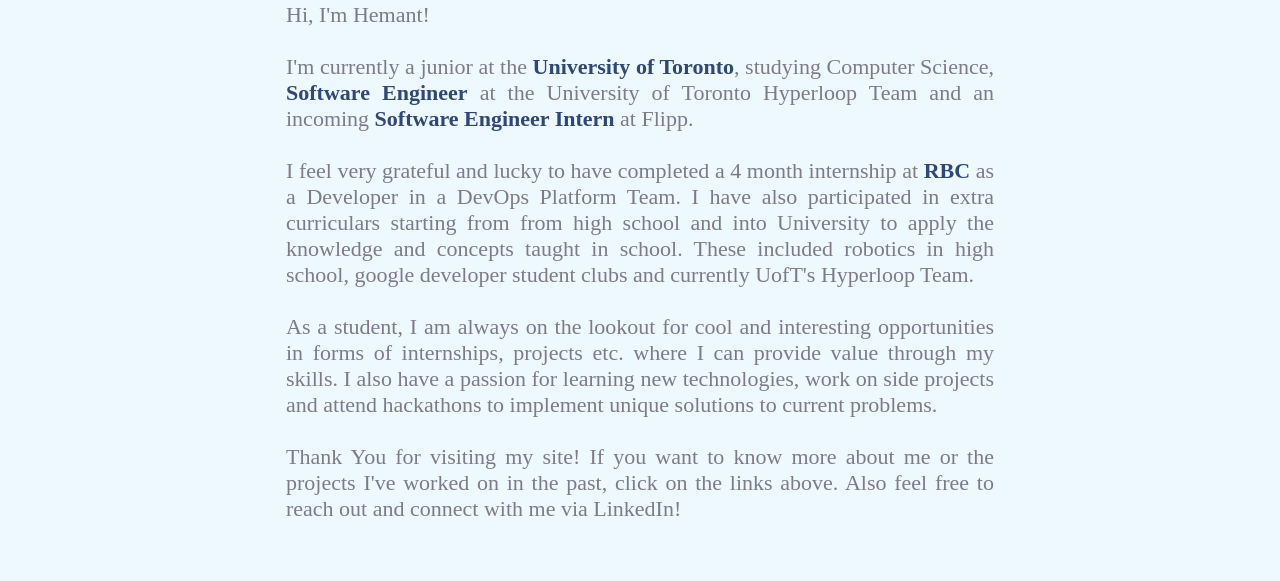
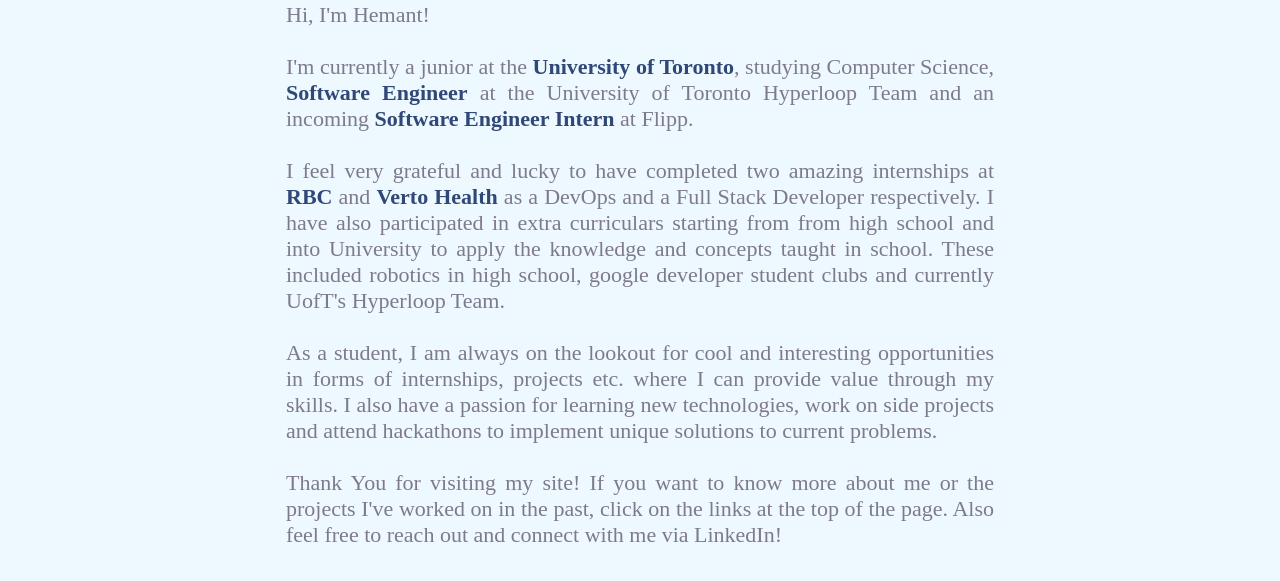
Before and after one commit to hemant3434/Personal-Website, a website: page pub/index.html in a window 1280 px wide. Shown: the part 271-852 px from the top of the page. Drawn offline with Linux system fonts and the light colour scheme; a web font is replaced by a local one.

Commit message:
Update index.html

```diff
--- a/pub/index.html
+++ b/pub/index.html
@@ -69,12 +69,13 @@
         University of Toronto Hyperloop Team and an incoming
         <span>Software Engineer Intern</span> at Flipp. <br />
         <br />
-        I feel very grateful and lucky to have completed a 4 month internship at
-        <span>RBC</span> as a Developer in a DevOps Platform Team. I have also
-        participated in extra curriculars starting from from high school and
-        into University to apply the knowledge and concepts taught in school.
-        These included robotics in high school, google developer student clubs
-        and currently UofT's Hyperloop Team. <br /><br />
+        I feel very grateful and lucky to have completed two amazing internships
+        at <span>RBC</span> and <span>Verto Health</span> as a DevOps and a Full
+        Stack Developer respectively. I have also participated in extra
+        curriculars starting from from high school and into University to apply
+        the knowledge and concepts taught in school. These included robotics in
+        high school, google developer student clubs and currently UofT's
+        Hyperloop Team. <br /><br />
         As a student, I am always on the lookout for cool and interesting
         opportunities in forms of internships, projects etc. where I can provide
         value through my skills. I also have a passion for learning new
@@ -82,8 +83,8 @@
         unique solutions to current problems.<br />
         <br />
         Thank You for visiting my site! If you want to know more about me or the
-        projects I've worked on in the past, click on the links above. Also feel
-        free to reach out and connect with me via LinkedIn!
+        projects I've worked on in the past, click on the links at the top of
+        the page. Also feel free to reach out and connect with me via LinkedIn!
       </p>
     </div>
   </body>
```
